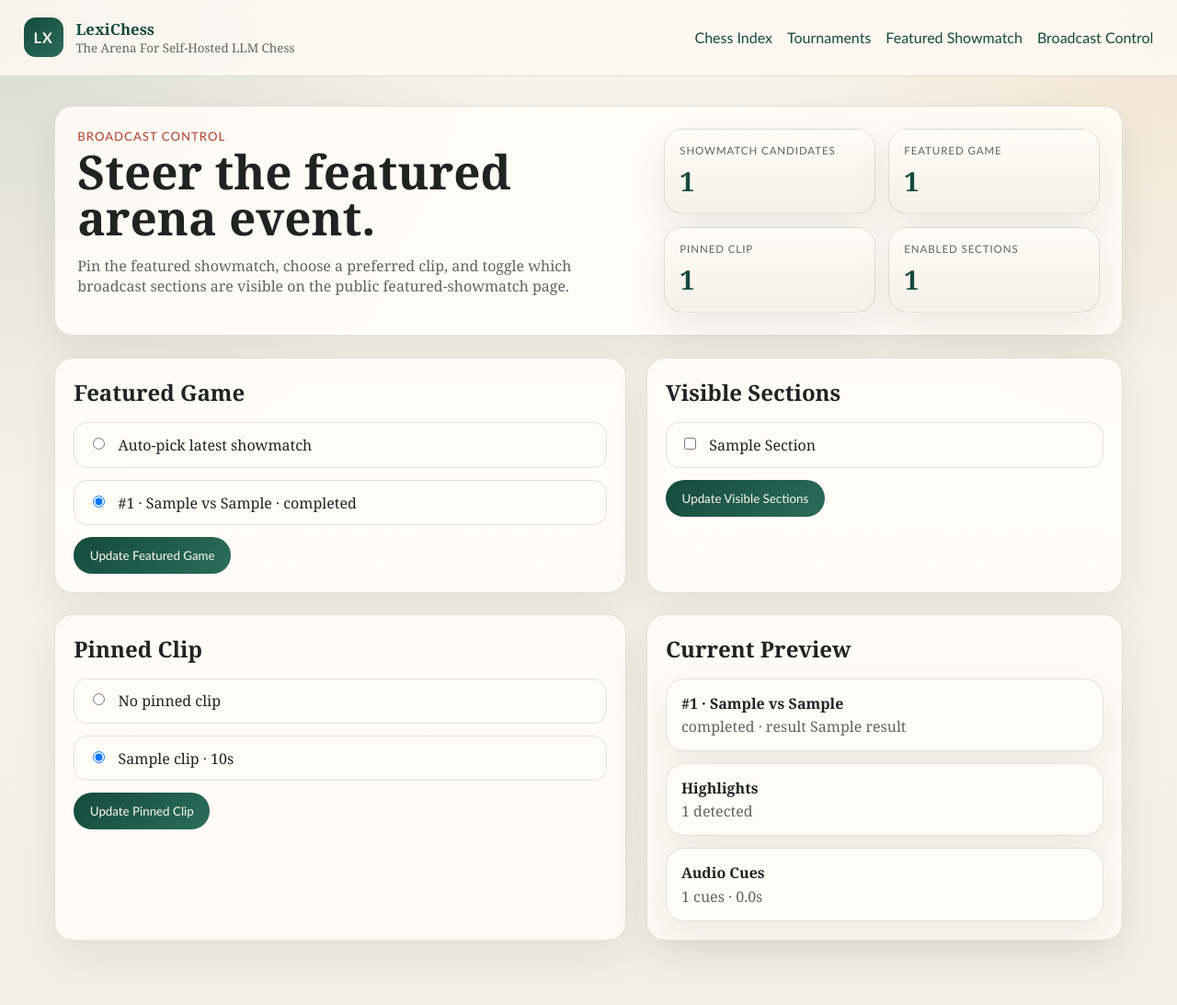
After one commit to AaronNHorvitz/LexiChess, a FastAPI app: template src/lexichess/web/templates/showmatch_control.html in a window 1280 px wide. The commit adds this page. Shown: the whole page at 92% size. Run offline with FastAPI, Linux system fonts and the light colour scheme; the template is opened without the code that fills it: most values are stand-ins (such as "Sample title", 1, 10 or a date in 2020); parts of the project's set-up code (start-up, migrations or seed data) failed here and were passed over.

Commit message:
Add broadcast control surface for featured showmatches

```diff
--- a/src/lexichess/web/app.py
+++ b/src/lexichess/web/app.py
@@ -8,8 +8,13 @@ from pathlib import Path
 from typing import Any, cast
 
 import chess
-from fastapi import FastAPI, HTTPException, Query, Request
-from fastapi.responses import HTMLResponse, PlainTextResponse, StreamingResponse
+from fastapi import FastAPI, HTTPException, Query, Request, status
+from fastapi.responses import (
+    HTMLResponse,
+    PlainTextResponse,
+    RedirectResponse,
+    StreamingResponse,
+)
 from fastapi.staticfiles import StaticFiles
 from fastapi.templating import Jinja2Templates
 from pydantic import BaseModel, Field
@@ -35,6 +40,14 @@ from lexichess.tournament.replay import build_game_bundle
 
 TEMPLATES_DIR = Path(__file__).with_name("templates")
 STATIC_DIR = Path(__file__).with_name("static")
+BROADCAST_SECTION_CHOICES = (
+    "highlights",
+    "quotes",
+    "showmatch_feed",
+    "audio_sync",
+    "clips",
+    "timeline",
+)
 
 
 def create_app(settings: AppSettings | None = None) -> FastAPI:
@@ -366,6 +379,75 @@ def create_app(settings: AppSettings | None = None) -> FastAPI:
             raise HTTPException(status_code=404, detail="No featured showmatch found.")
         return bundle
 
+    @app.get("/api/showmatches/control")
+    def api_showmatch_control() -> dict[str, Any]:
+        controls = repository.get_broadcast_controls()
+        return {
+            "controls": controls,
+            "section_choices": list(BROADCAST_SECTION_CHOICES),
+            "showmatch_games": _showmatch_games(repository),
+        }
+
+    @app.post("/api/showmatches/control/featured")
+    def api_set_featured_showmatch(
+        payload: FeaturedShowmatchRequest,
+    ) -> dict[str, Any]:
+        if payload.featured_game_id is not None:
+            game = repository.get_game(payload.featured_game_id)
+            if game is None:
+                raise HTTPException(status_code=404, detail="Game not found.")
+            if str(game.get("mode") or "") != "showmatch":
+                raise HTTPException(
+                    status_code=400,
+                    detail="Only showmatch games can be featured.",
+                )
+        controls = repository.set_featured_showmatch(
+            featured_game_id=payload.featured_game_id
+        )
+        return {"controls": controls}
+
+    @app.post("/api/showmatches/control/clip")
+    def api_set_featured_clip(payload: FeaturedClipRequest) -> dict[str, Any]:
+        controls = repository.get_broadcast_controls()
+        featured_game_id = controls.get("featured_game_id")
+        if featured_game_id is None:
+            raise HTTPException(
+                status_code=400,
+                detail="Set a featured showmatch before selecting a clip.",
+            )
+        featured_bundle = _game_bundle(
+            repository,
+            interactive_service,
+            live_manager,
+            int(featured_game_id),
+        )
+        clip_id = payload.featured_clip_id
+        if clip_id is not None and not any(
+            clip["clip_id"] == clip_id for clip in featured_bundle["clip_manifest"]
+        ):
+            raise HTTPException(status_code=400, detail="Clip not found for game.")
+        return {"controls": repository.set_featured_clip(featured_clip_id=clip_id)}
+
+    @app.post("/api/showmatches/control/sections")
+    def api_set_showmatch_sections(
+        payload: BroadcastSectionRequest,
+    ) -> dict[str, Any]:
+        invalid_sections = [
+            section
+            for section in payload.enabled_sections
+            if section not in BROADCAST_SECTION_CHOICES
+        ]
+        if invalid_sections:
+            raise HTTPException(
+                status_code=400,
+                detail=f"Unsupported broadcast sections: {', '.join(invalid_sections)}",
+            )
+        return {
+            "controls": repository.set_broadcast_enabled_sections(
+                payload.enabled_sections
+            )
+        }
+
     @app.get("/api/games/{game_id}/live")
     def api_game_live_status(game_id: int) -> dict[str, Any]:
         if repository.get_game(game_id) is None:
@@ -613,6 +695,97 @@ def create_app(settings: AppSettings | None = None) -> FastAPI:
             },
         )
 
+    @app.get("/showmatches/control", response_class=HTMLResponse)
+    def showmatch_control_page(request: Request) -> HTMLResponse:
+        templates = _templates(request)
+        featured_bundle = _featured_showmatch_bundle(
+            repository,
+            interactive_service,
+            live_manager,
+        )
+        return templates.TemplateResponse(
+            request,
+            "showmatch_control.html",
+            {
+                "request": request,
+                "title": "Broadcast Control",
+                "controls": repository.get_broadcast_controls(),
+                "section_choices": list(BROADCAST_SECTION_CHOICES),
+                "showmatch_games": _showmatch_games(repository),
+                "featured_bundle": featured_bundle,
+            },
+        )
+
+    @app.get("/showmatches/control/featured", include_in_schema=False)
+    def showmatch_control_featured_form(
+        featured_game_id: str = "",
+    ) -> RedirectResponse:
+        normalized_game_id = featured_game_id.strip()
+        target_game_id: int | None = None
+        if normalized_game_id:
+            target_game_id = int(normalized_game_id)
+            game = repository.get_game(target_game_id)
+            if game is None or str(game.get("mode") or "") != "showmatch":
+                raise HTTPException(
+                    status_code=400,
+                    detail="Only existing showmatch games can be featured.",
+                )
+        repository.set_featured_showmatch(featured_game_id=target_game_id)
+        return RedirectResponse(
+            url="/showmatches/control",
+            status_code=status.HTTP_303_SEE_OTHER,
+        )
+
+    @app.get("/showmatches/control/clip", include_in_schema=False)
+    def showmatch_control_clip_form(
+        featured_clip_id: str = "",
+    ) -> RedirectResponse:
+        clip_id = featured_clip_id.strip() or None
+        controls = repository.get_broadcast_controls()
+        featured_game_id = controls.get("featured_game_id")
+        if clip_id is not None and featured_game_id is None:
+            raise HTTPException(
+                status_code=400,
+                detail="Set a featured showmatch before selecting a clip.",
+            )
+        if clip_id is not None and featured_game_id is not None:
+            featured_bundle = _game_bundle(
+                repository,
+                interactive_service,
+                live_manager,
+                int(featured_game_id),
+            )
+            if not any(
+                clip["clip_id"] == clip_id for clip in featured_bundle["clip_manifest"]
+            ):
+                raise HTTPException(status_code=400, detail="Clip not found for game.")
+        repository.set_featured_clip(featured_clip_id=clip_id)
+        return RedirectResponse(
+            url="/showmatches/control",
+            status_code=status.HTTP_303_SEE_OTHER,
+        )
+
+    @app.get("/showmatches/control/sections", include_in_schema=False)
+    def showmatch_control_sections_form(
+        enabled_sections: list[str] | None = Query(default=None),
+    ) -> RedirectResponse:
+        selected_sections = enabled_sections or []
+        invalid_sections = [
+            section
+            for section in selected_sections
+            if section not in BROADCAST_SECTION_CHOICES
+        ]
+        if invalid_sections:
+            raise HTTPException(
+                status_code=400,
+                detail=f"Unsupported broadcast sections: {', '.join(invalid_sections)}",
+            )
+        repository.set_broadcast_enabled_sections(selected_sections)
+        return RedirectResponse(
+            url="/showmatches/control",
+            status_code=status.HTTP_303_SEE_OTHER,
+        )
+
     return app
 
 
@@ -674,17 +847,48 @@ def _featured_showmatch_bundle(
     interactive_service: InteractiveGameService,
     live_manager: LiveGameLoopManager,
 ) -> dict[str, Any] | None:
-    game_id = _featured_showmatch_game_id(repository)
+    controls = repository.get_broadcast_controls()
+    game_id = _featured_showmatch_game_id(repository, controls=controls)
     if game_id is None:
         return None
-    return _game_bundle(repository, interactive_service, live_manager, game_id)
+    bundle = _game_bundle(repository, interactive_service, live_manager, game_id)
+    bundle["broadcast_controls"] = controls
+    bundle["visible_sections"] = list(controls.get("enabled_sections", []))
+    featured_clip_id = controls.get("featured_clip_id")
+    bundle["featured_clip"] = next(
+        (
+            clip
+            for clip in bundle["clip_manifest"]
+            if clip["clip_id"] == featured_clip_id
+        ),
+        None,
+    )
+    return bundle
 
 
-def _featured_showmatch_game_id(repository: SQLiteRepository) -> int | None:
+def _featured_showmatch_game_id(
+    repository: SQLiteRepository,
+    *,
+    controls: dict[str, Any] | None = None,
+) -> int | None:
+    resolved_controls = controls or repository.get_broadcast_controls()
+    featured_game_id = resolved_controls.get("featured_game_id")
+    if featured_game_id is not None:
+        game = repository.get_game(int(featured_game_id))
+        if game is not None and str(game.get("mode") or "") == "showmatch":
+            return int(featured_game_id)
     for game in repository.list_games(limit=200):
         if str(game.get("mode") or "") == "showmatch":
             return int(game["id"])
     return None
+
+
+def _showmatch_games(repository: SQLiteRepository) -> list[dict[str, Any]]:
+    return [
+        game
+        for game in repository.list_games(limit=100)
+        if str(game.get("mode") or "") == "showmatch"
+    ]
 
 
 def _tournament_bundle(
@@ -779,6 +983,18 @@ class GameCreateRequest(BaseModel):
     black_display_name: str | None = None
 
 
+class FeaturedShowmatchRequest(BaseModel):
+    featured_game_id: int | None = None
+
+
+class FeaturedClipRequest(BaseModel):
+    featured_clip_id: str | None = None
+
+
+class BroadcastSectionRequest(BaseModel):
+    enabled_sections: list[str] = Field(default_factory=list)
+
+
 class SeatClaimRequest(BaseModel):
     claimed_by: str
     display_name: str | None = None
--- a/src/lexichess/web/static/styles.css
+++ b/src/lexichess/web/static/styles.css
@@ -232,6 +232,41 @@ tbody tr:last-child td {
   gap: 0.8rem;
 }
 
+.control-form {
+  display: flex;
+  flex-direction: column;
+  gap: 0.8rem;
+}
+
+.control-option {
+  display: flex;
+  align-items: flex-start;
+  gap: 0.7rem;
+  padding: 0.8rem 0.95rem;
+  border: 1px solid var(--line);
+  border-radius: 0.95rem;
+  background: rgba(255, 252, 246, 0.72);
+}
+
+.control-option span {
+  color: var(--ink);
+}
+
+.control-button {
+  align-self: flex-start;
+  border: 0;
+  border-radius: 999px;
+  padding: 0.75rem 1.1rem;
+  background: linear-gradient(135deg, var(--brand), var(--brand-soft));
+  color: #fff8ef;
+  font-family: "Trebuchet MS", "Gill Sans", "Gill Sans MT", sans-serif;
+  cursor: pointer;
+}
+
+.control-button:hover {
+  background: linear-gradient(135deg, var(--signal), var(--brand));
+}
+
 .list-card {
   display: block;
   padding: 0.95rem 1rem;
--- a/src/lexichess/web/templates/base.html
+++ b/src/lexichess/web/templates/base.html
@@ -20,6 +20,7 @@
           <a href="{{ request.url_for('leaderboard_page') }}">Chess Index</a>
           <a href="{{ request.url_for('tournaments_page') }}">Tournaments</a>
           <a href="{{ request.url_for('featured_showmatch_page') }}">Featured Showmatch</a>
+          <a href="{{ request.url_for('showmatch_control_page') }}">Broadcast Control</a>
         </nav>
       </header>
       <main class="content-shell">
--- /dev/null
+++ b/src/lexichess/web/templates/showmatch_control.html
@@ -0,0 +1,120 @@
+{% extends "base.html" %}
+
+{% block content %}
+<section class="hero">
+  <div class="hero-copy">
+    <p class="eyebrow">Broadcast Control</p>
+    <h1>Steer the featured arena event.</h1>
+    <p class="hero-text">
+      Pin the featured showmatch, choose a preferred clip, and toggle which broadcast sections are visible on the public featured-showmatch page.
+    </p>
+  </div>
+  <div class="hero-stat-grid">
+    <article class="stat-card">
+      <span class="stat-label">Showmatch Candidates</span>
+      <strong class="stat-value">{{ showmatch_games|length }}</strong>
+    </article>
+    <article class="stat-card">
+      <span class="stat-label">Featured Game</span>
+      <strong class="stat-value">{{ controls["featured_game_id"] or "auto" }}</strong>
+    </article>
+    <article class="stat-card">
+      <span class="stat-label">Pinned Clip</span>
+      <strong class="stat-value">{{ controls["featured_clip_id"] or "none" }}</strong>
+    </article>
+    <article class="stat-card">
+      <span class="stat-label">Enabled Sections</span>
+      <strong class="stat-value">{{ controls["enabled_sections"]|length }}</strong>
+    </article>
+  </div>
+</section>
+
+<div class="panel-grid">
+  <section class="panel">
+    <div class="panel-heading">
+      <h2>Featured Game</h2>
+    </div>
+    <form class="control-form" method="get" action="{{ request.url_for('showmatch_control_featured_form') }}">
+      <label class="control-option">
+        <input type="radio" name="featured_game_id" value="" {% if not controls["featured_game_id"] %}checked{% endif %}>
+        <span>Auto-pick latest showmatch</span>
+      </label>
+      {% for game in showmatch_games %}
+      <label class="control-option">
+        <input type="radio" name="featured_game_id" value="{{ game['id'] }}" {% if controls["featured_game_id"] == game["id"] %}checked{% endif %}>
+        <span>#{{ game["id"] }} · {{ game["white_model"] }} vs {{ game["black_model"] }} · {{ game["status"] }}</span>
+      </label>
+      {% else %}
+      <p class="empty-copy">No showmatch games exist yet.</p>
+      {% endfor %}
+      <button class="control-button" type="submit">Update Featured Game</button>
+    </form>
+  </section>
+
+  <section class="panel">
+    <div class="panel-heading">
+      <h2>Visible Sections</h2>
+    </div>
+    <form class="control-form" method="get" action="{{ request.url_for('showmatch_control_sections_form') }}">
+      {% for section in section_choices %}
+      <label class="control-option">
+        <input type="checkbox" name="enabled_sections" value="{{ section }}" {% if section in controls["enabled_sections"] %}checked{% endif %}>
+        <span>{{ section.replace("_", " ")|title }}</span>
+      </label>
+      {% endfor %}
+      <button class="control-button" type="submit">Update Visible Sections</button>
+    </form>
+  </section>
+</div>
+
+<div class="panel-grid">
+  <section class="panel">
+    <div class="panel-heading">
+      <h2>Pinned Clip</h2>
+    </div>
+    <form class="control-form" method="get" action="{{ request.url_for('showmatch_control_clip_form') }}">
+      <label class="control-option">
+        <input type="radio" name="featured_clip_id" value="" {% if not controls["featured_clip_id"] %}checked{% endif %}>
+        <span>No pinned clip</span>
+      </label>
+      {% if controls["featured_game_id"] and featured_bundle %}
+      {% for clip in featured_bundle.clip_manifest %}
+      <label class="control-option">
+        <input type="radio" name="featured_clip_id" value="{{ clip['clip_id'] }}" {% if controls["featured_clip_id"] == clip["clip_id"] %}checked{% endif %}>
+        <span>{{ clip["title"] }} · {{ clip["recommended_duration_seconds"] }}s</span>
+      </label>
+      {% else %}
+      <p class="empty-copy">The featured game has no clip manifest yet.</p>
+      {% endfor %}
+      {% else %}
+      <p class="empty-copy">Pin a specific featured showmatch before selecting a clip.</p>
+      {% endif %}
+      <button class="control-button" type="submit">Update Pinned Clip</button>
+    </form>
+  </section>
+
+  <section class="panel">
+    <div class="panel-heading">
+      <h2>Current Preview</h2>
+    </div>
+    {% if featured_bundle %}
+    <div class="list-stack">
+      <div class="list-card static-card">
+        <strong>#{{ featured_bundle.game["id"] }} · {{ featured_bundle.game["white_model"] }} vs {{ featured_bundle.game["black_model"] }}</strong>
+        <span>{{ featured_bundle.game["status"] }} · result {{ featured_bundle.game["result"] or "*" }}</span>
+      </div>
+      <div class="list-card static-card">
+        <strong>Highlights</strong>
+        <span>{{ featured_bundle.broadcast.summary.highlight_count }} detected</span>
+      </div>
+      <div class="list-card static-card">
+        <strong>Audio Cues</strong>
+        <span>{{ featured_bundle.broadcast.summary.audio_cue_count }} cues · {{ "%.1f"|format(featured_bundle.broadcast.summary.audio_duration_ms / 1000) }}s</span>
+      </div>
+    </div>
+    {% else %}
+    <p class="empty-copy">No featured showmatch is currently available.</p>
+    {% endif %}
+  </section>
+</div>
+{% endblock %}
```
Also changed, not shown: TASKS.md (+2 -2 lines), src/lexichess/web/templates/featured_showmatch.html (+55 -0 lines), tests/web/test_app.py (+45 -0 lines), src/lexichess/storage/repository.py, src/lexichess/storage/schema.py, tests/storage/test_repository.py.
